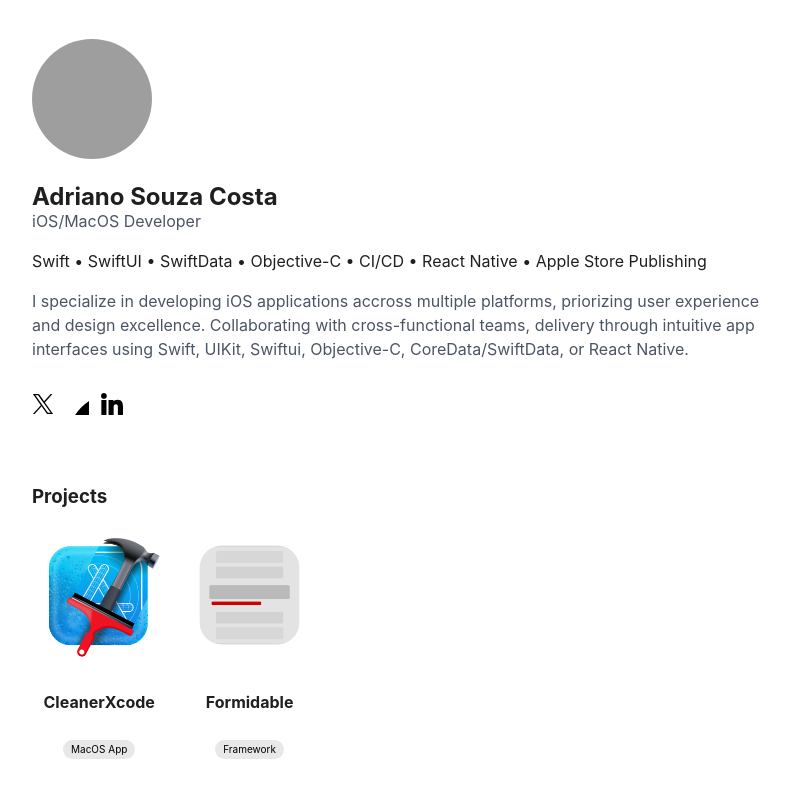
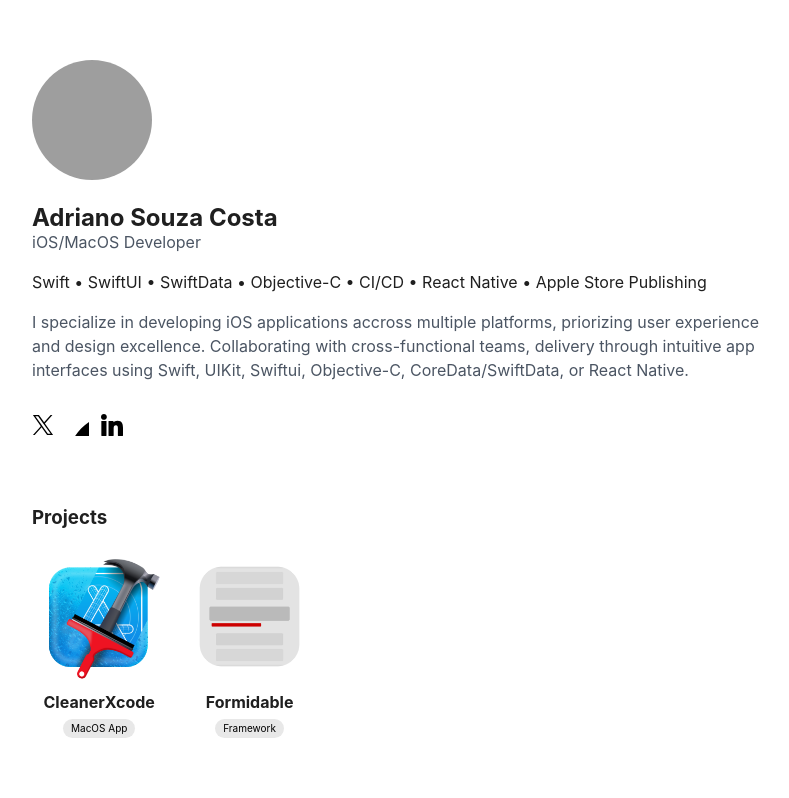
Before and after one commit to didisouzacosta/personal-site, an Astro site: page / in a window 1280 px wide. Shown: the whole page, without its empty margins (240-1029 px from the left). Built offline with nearby package versions, Linux system fonts and the light colour scheme; Astro itself is replaced by a stand-in of ours; grey boxes are pictures that could not be loaded.

```diff
--- a/src/components/AboutMe.astro
+++ b/src/components/AboutMe.astro
@@ -166,6 +166,11 @@ const apps = [
 		text-align: center;
 	}
 
+	#projects .apps .app h4 {
+		margin: 0px;
+		padding: 0px;
+	}
+
 	#projects .apps .app .app-icon {
 		width: 100%;
 		height: 100%;
```
